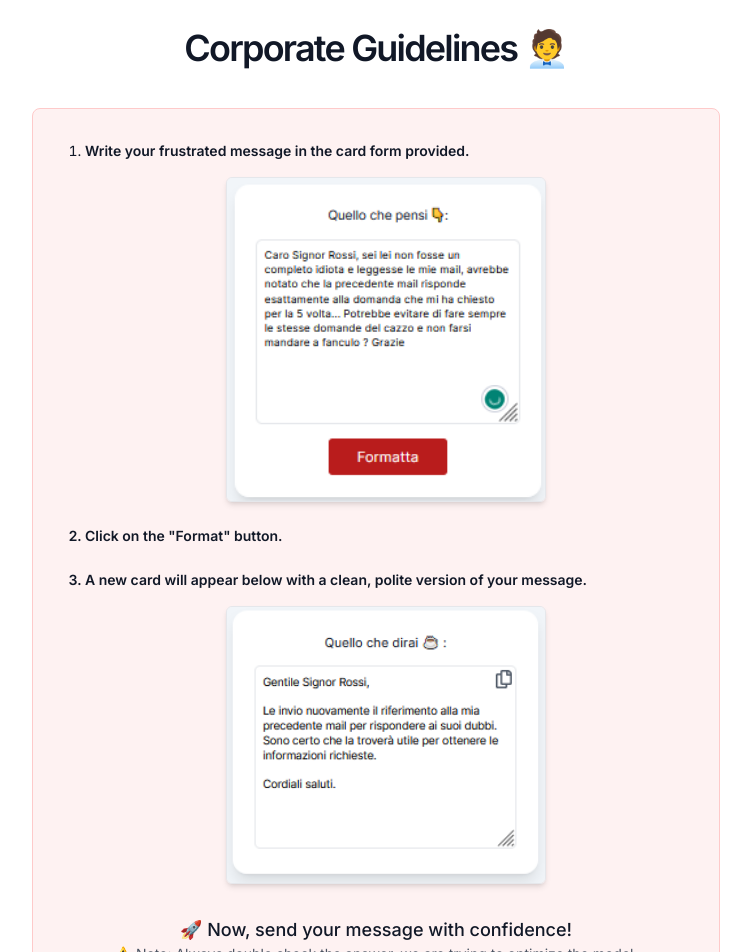
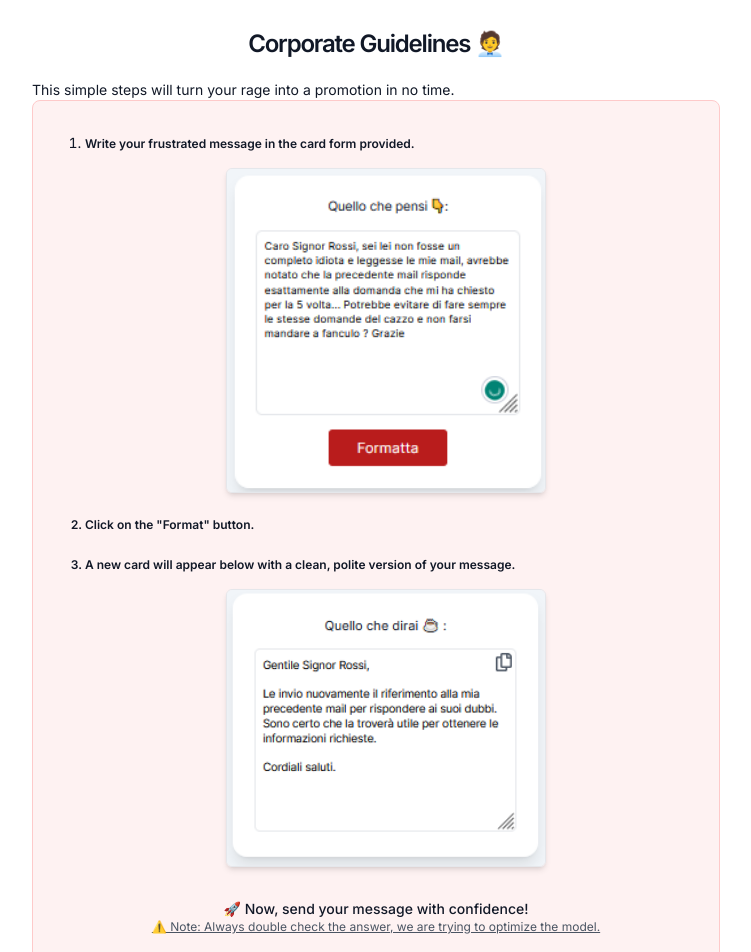
Before and after one commit to DataDavidProjects/rageformatter-nextjs, a Next.js app: page /tutorial in a window 1280 px wide. Shown: the part 200-1152 px from the top of the page, without its empty margins (264-1015 px from the left). Built offline with nearby package versions, Linux system fonts and the light colour scheme.

Commit message:
tutorial page: fixing layout

```diff
--- a/src/app/tutorial/page.tsx
+++ b/src/app/tutorial/page.tsx
@@ -4,16 +4,18 @@ import Image from "next/image";
 
 const TutorialPage = () => {
   return (
-    <div className="relative flex min-h-screen m-6 text-sm items-center justify-center py-12 px-4">
+    <div className="relative flex  m-6 text-sm items-center justify-center py-12 px-4">
       <div className="max-w-3xl bg-white p-10 rounded-lg shadow-xl w-full text-gray-900">
-        <h2 className="text-gray-900 text-4xl mb-10 font-semibold tracking-tighter text-center">
+        <h2 className="text-gray-900 text-xl mb-5 font-semibold tracking-tighter sm:text-center sm:text-2xl">
           Corporate Guidelines 🧑‍💼
         </h2>
-
+        <p>
+          This simple steps will turn your rage into a promotion in no time.
+        </p>
         <div className="bg-red-50 p-8 rounded-lg border border-red-200 mb-10">
           <ul className="list-decimal pl-5 space-y-6">
             <li>
-              <span className="mb-2 font-semibold block">
+              <span className="mb-2 font-semibold block text-xs">
                 Write your frustrated message in the card form provided.
               </span>
               <div className="relative w-70% h-70%  mx-auto mt-4 rounded-md overflow-hidden shadow-md border border-gray-200 sm:w-80 h-90">
@@ -27,11 +29,11 @@ const TutorialPage = () => {
                 />
               </div>
             </li>
-            <li className="font-semibold">
+            <li className="font-semibold text-xs">
               Click on the &quot;Format&quot; button.
             </li>
 
-            <li className="font-semibold">
+            <li className="font-semibold text-xs">
               A new card will appear below with a clean, polite version of your
               message.
               <div className="relative w-70% h-70% mx-auto mt-4 rounded-md overflow-hidden shadow-md border border-gray-200 sm:w-80 h-90">
@@ -46,15 +48,14 @@ const TutorialPage = () => {
               </div>
             </li>
           </ul>
-          <p className="text-lg font-medium text-center mt-8">
+          <p className="text-xs sm:text-sm font-medium sm:text-center mt-8">
             🚀 Now, send your message with confidence!
           </p>
-          <p className=" text-gray-600 hover:text-red-700 underline transition ease-in-out duration-150 text-center">
+          <p className=" text-gray-600 hover:text-red-700 underline transition ease-in-out duration-150 sm:text-center text-xs">
             ⚠️ Note: Always double check the answer, we are trying to optimize
             the model.
           </p>
         </div>
-
         <div className="text-center">
           <Link href="/">
             <span className="cursor-pointer text-red-600 hover:text-red-700 underline transition ease-in-out duration-150">
```
